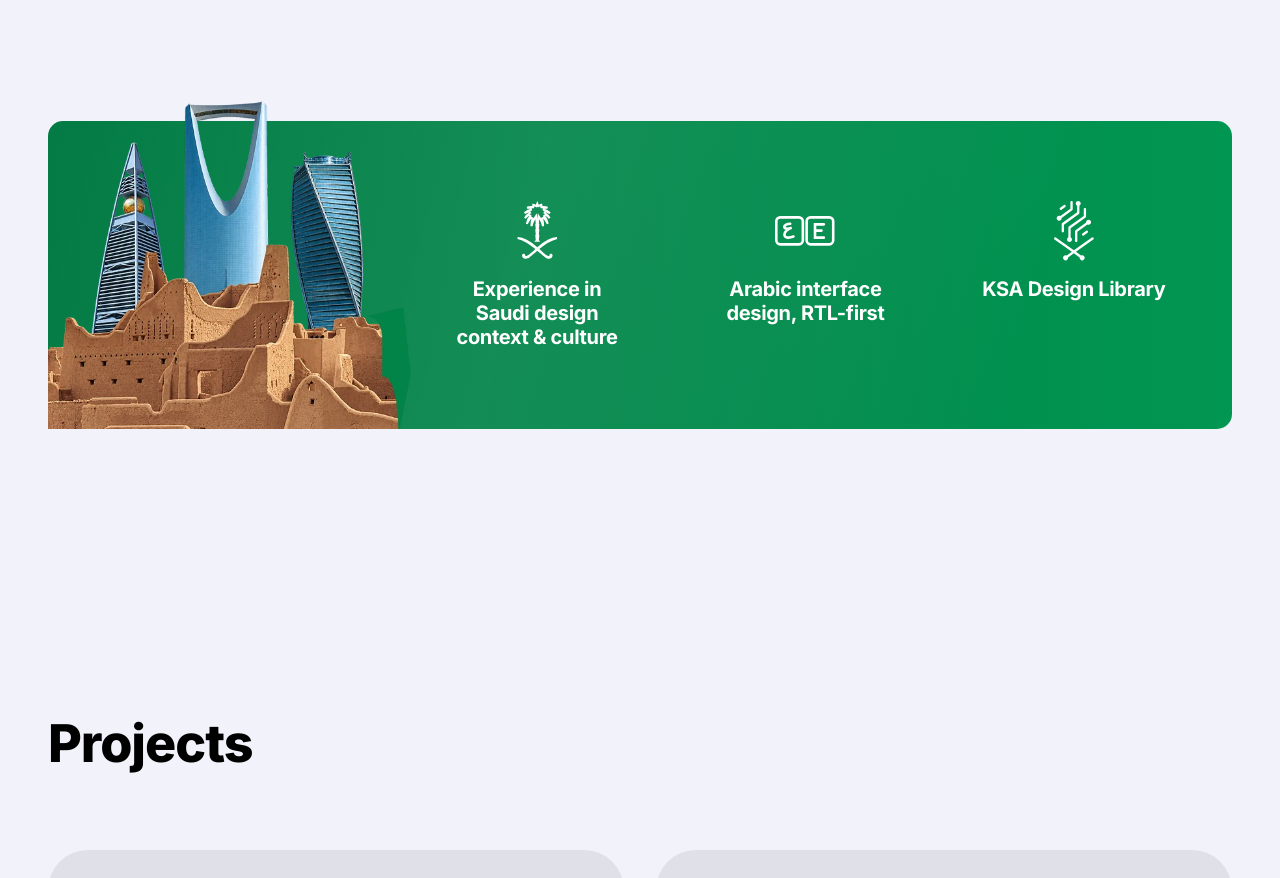
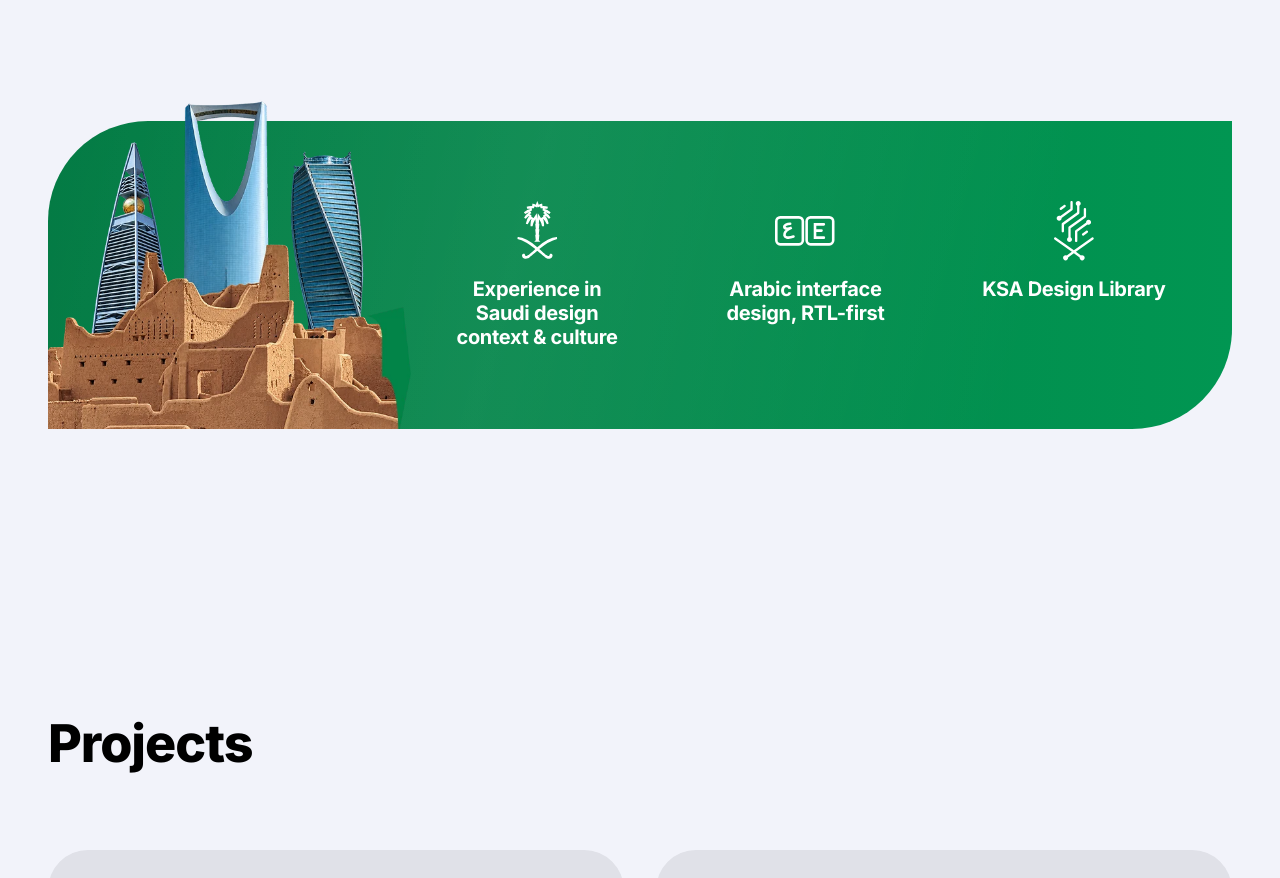
Before and after one commit to superintel04/kipe, a React (Vite) app: page / in a window 1280 px wide. Shown: the part 2460-3338 px from the top of the page. Built offline with nearby package versions, Linux system fonts and the light colour scheme.

Commit message:
Give the Saudi card a 100px diagonal radius

```diff
--- a/src/components/RegionalExperience.tsx
+++ b/src/components/RegionalExperience.tsx
@@ -57,7 +57,9 @@ export default function RegionalExperience() {
           </Parallax>
         </div>
 
-        <div className="regional-card relative overflow-hidden rounded-[15px] px-8 py-12 md:px-12 lg:py-20 lg:ps-[32%] lg:pe-12">
+        {/* 100px on one diagonal, square on the other. Logical corners, so the
+            diagonal flips with the reading direction in Arabic. */}
+        <div className="regional-card relative overflow-hidden rounded-ss-[100px] rounded-ee-[100px] px-8 py-12 md:px-12 lg:py-20 lg:ps-[32%] lg:pe-12">
           <ul className="relative flex flex-col gap-10 lg:flex-row lg:items-start lg:gap-12">
             {regional.points.map((point, index) => (
               <li key={point.label} className="lg:flex-1">
```
